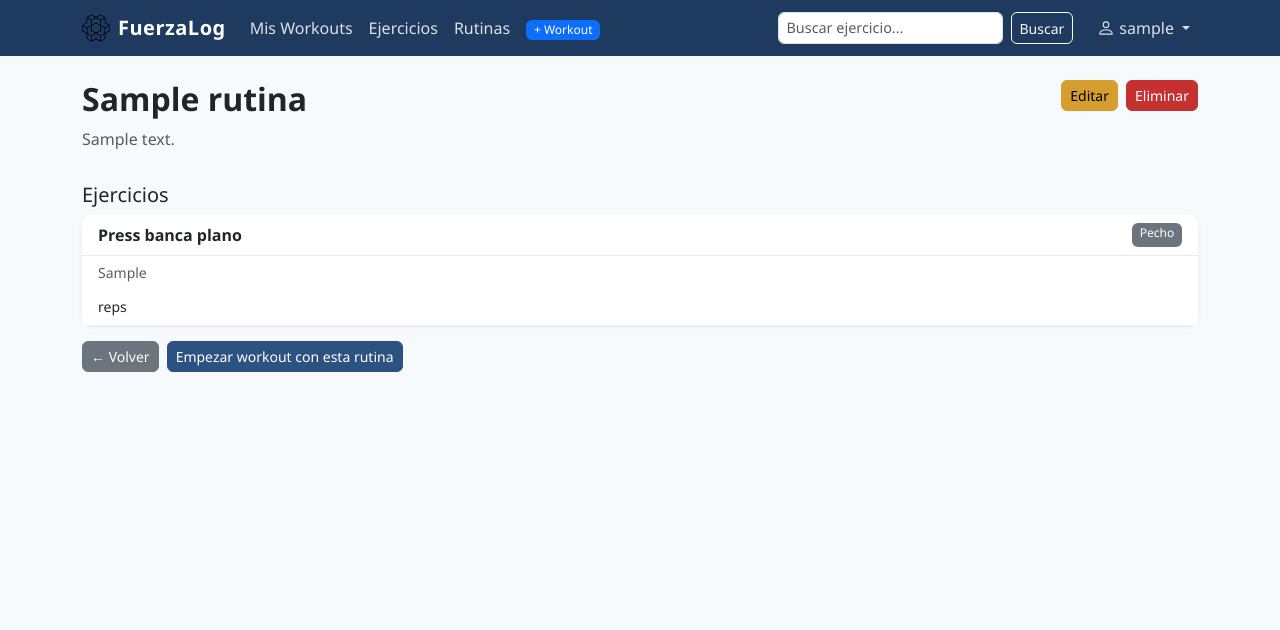
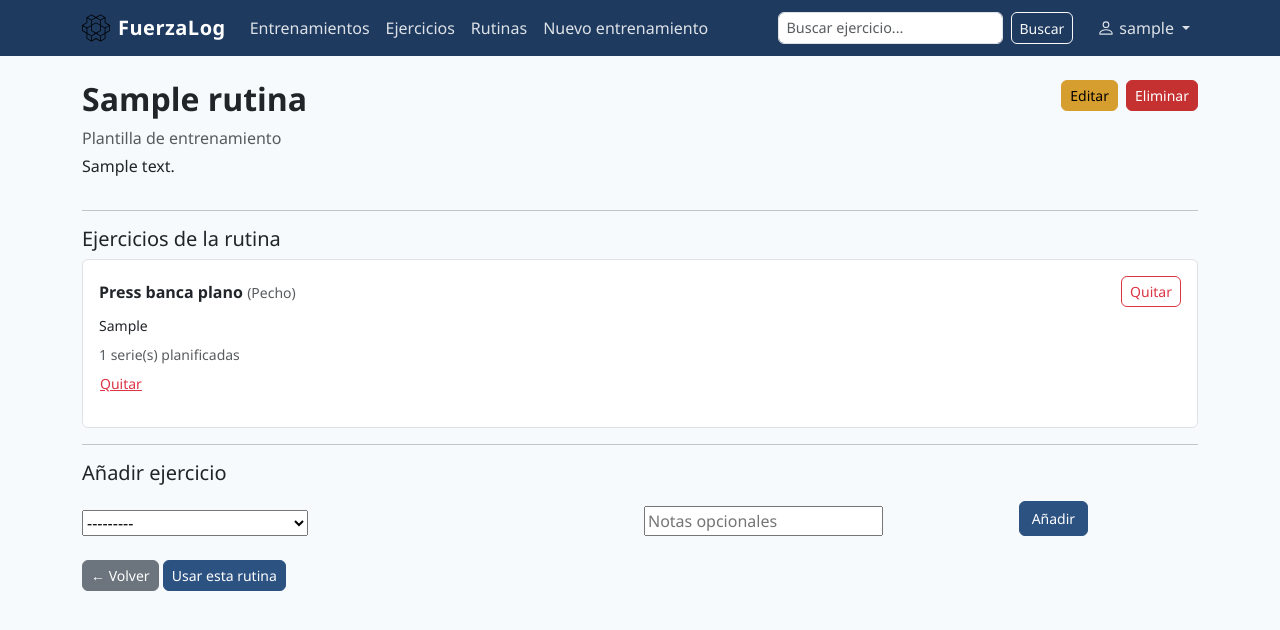
Before and after one commit to said-oudrhich/FuerzaLog, a Django app: page /rutina/1/ in a window 1280 px wide. Shown: the top 630 px of the page. Run offline with Django 5.2, Linux system fonts and the light colour scheme; a user stored in the database is signed in; data comes from the database, SQL or seed files in the repository; tables that the repository leaves empty hold one stand-in row (values such as "Sample post").

Commit message:
actualizo templates: rutina solo pide series, workout registra peso y reps

```diff
--- a/templates/base.html
+++ b/templates/base.html
@@ -58,10 +58,9 @@
 
                 {% if user.is_authenticated %}
 
-                    <!-- Links principales -->
                     <ul class="navbar-nav me-auto mb-2 mb-lg-0">
                         <li class="nav-item">
-                            <a class="nav-link" href="{% url 'workout_list' %}">Mis Workouts</a>
+                            <a class="nav-link" href="{% url 'workout_list' %}">Entrenamientos</a>
                         </li>
                         <li class="nav-item">
                             <a class="nav-link" href="{% url 'ejercicio_list' %}">Ejercicios</a>
@@ -70,13 +69,10 @@
                             <a class="nav-link" href="{% url 'rutina_list' %}">Rutinas</a>
                         </li>
                         <li class="nav-item">
-                            <a class="nav-link" href="{% url 'workout_create' %}">
-                                <span class="badge bg-primary">+ Workout</span>
-                            </a>
+                            <a class="nav-link" href="{% url 'workout_create' %}">Nuevo entrenamiento</a>
                         </li>
                     </ul>
 
-                    <!-- Búsqueda -->
                     <form class="d-flex me-3" action="{% url 'ejercicio_list' %}" method="get">
                         <input class="form-control form-control-sm me-2" type="search" name="q"
                                placeholder="Buscar ejercicio..." style="min-width:180px;"
--- a/templates/entrenamientos/detalle_rutina.html
+++ b/templates/entrenamientos/detalle_rutina.html
@@ -6,7 +6,8 @@
 <div class="d-flex justify-content-between align-items-start mb-3">
     <div>
         <h2>{{ rutina.nombre }}</h2>
-        {% if rutina.descripcion %}<p class="text-muted">{{ rutina.descripcion }}</p>{% endif %}
+        <p class="text-muted mb-1">Plantilla de entrenamiento</p>
+        {% if rutina.descripcion %}<p>{{ rutina.descripcion }}</p>{% endif %}
     </div>
     {% if rutina.usuario == request.user or request.user.is_staff %}
         <div class="d-flex gap-2">
@@ -16,32 +17,68 @@
     {% endif %}
 </div>
 
-<h5>Ejercicios</h5>
+<hr>
+
+<h5>Ejercicios de la rutina</h5>
+
 {% for bloque in ejercicios %}
-    <div class="card mb-2 shadow-sm">
-        <div class="card-header d-flex justify-content-between">
-            <strong>{{ bloque.ejercicio.nombre }}</strong>
-            <span class="badge bg-secondary">{{ bloque.ejercicio.grupo_muscular }}</span>
+    <div class="border rounded p-3 mb-3 bg-white">
+        <div class="d-flex justify-content-between align-items-center mb-2">
+            <div>
+                <strong>{{ bloque.ejercicio.nombre }}</strong>
+                <span class="text-muted small">({{ bloque.ejercicio.grupo_muscular }})</span>
+            </div>
+            <form method="post" action="{% url 'rutina_ejercicio_borrar' bloque.pk %}" class="d-inline">
+                {% csrf_token %}
+                <button class="btn btn-outline-danger btn-sm" onclick="return confirm('¿Quitar este ejercicio?')">Quitar</button>
+            </form>
         </div>
-        {% if bloque.notas %}<div class="card-body py-1"><small class="text-muted">{{ bloque.notas }}</small></div>{% endif %}
-        <ul class="list-group list-group-flush">
-            {% for s in bloque.series.all %}
-                <li class="list-group-item small">
-                    <span class="badge bg-light text-dark me-1">{{ s.get_tipo_display }}</span>
-                    {{ s.repeticiones }} reps
-                    {% if s.peso_kg %}@ {{ s.peso_kg }} kg{% endif %}
-                </li>
-            {% empty %}
-                <li class="list-group-item text-muted small">Sin series definidas.</li>
-            {% endfor %}
-        </ul>
+        {% if bloque.notas %}<p class="small mb-2">{{ bloque.notas }}</p>{% endif %}
+
+        {% if bloque.series.first %}
+            <p class="small text-muted mb-1">
+                {{ bloque.series.first.num_series }} serie(s) planificadas
+                <form method="post" action="{% url 'rutina_serie_borrar' bloque.series.first.pk %}" class="d-inline">
+                    {% csrf_token %}
+                    <button class="btn btn-link btn-sm text-danger p-0">Quitar</button>
+                </form>
+            </p>
+        {% else %}
+            <form method="post" action="{% url 'rutina_serie_crear' bloque.pk %}" class="row g-2 align-items-center mb-1">
+                {% csrf_token %}
+                <div class="col-auto">
+                    <label class="col-form-label col-form-label-sm">Número de series:</label>
+                </div>
+                <div class="col-auto">
+                    <input type="number" name="num_series" class="form-control form-control-sm" value="3" min="1" max="10" style="width:70px">
+                </div>
+                <div class="col-auto">
+                    <button type="submit" class="btn btn-outline-secondary btn-sm">Guardar</button>
+                </div>
+            </form>
+        {% endif %}
     </div>
 {% empty %}
-    <p class="text-muted">Esta rutina no tiene ejercicios aún.</p>
+    <p class="text-muted">Todavía no hay ejercicios en esta rutina.</p>
 {% endfor %}
 
-<div class="mt-3 d-flex gap-2">
+<hr>
+<h5>Añadir ejercicio</h5>
+<form method="post" action="{% url 'rutina_ejercicio_anadir' rutina.pk %}" class="row g-2 align-items-end mt-2">
+    {% csrf_token %}
+    <div class="col-md-6">
+        {{ form_ejercicio.ejercicio }}
+    </div>
+    <div class="col-md-4">
+        {{ form_ejercicio.notas }}
+    </div>
+    <div class="col-auto">
+        <button type="submit" class="btn btn-primary">Añadir</button>
+    </div>
+</form>
+
+<div class="mt-4">
     <a href="{% url 'rutina_list' %}" class="btn btn-secondary btn-sm">← Volver</a>
-    <a href="{% url 'workout_create' %}" class="btn btn-primary btn-sm">Empezar workout con esta rutina</a>
+    <a href="{% url 'workout_create' %}?rutina={{ rutina.pk }}" class="btn btn-primary btn-sm">Usar esta rutina</a>
 </div>
 {% endblock %}
--- a/templates/entrenamientos/formulario_workout.html
+++ b/templates/entrenamientos/formulario_workout.html
@@ -1,14 +1,15 @@
 {% extends "base.html" %}
 
-{% block title %}{% if form.instance.pk %}Editar{% else %}Nuevo{% endif %} Workout{% endblock %}
+{% block title %}{% if form.instance.pk %}Editar{% else %}Nuevo{% endif %} entrenamiento{% endblock %}
 
 {% block content %}
 <div class="row justify-content-center">
     <div class="col-md-7">
-        <h2 class="mb-4">{% if form.instance.pk %}Editar{% else %}Nuevo{% endif %} workout</h2>
+        <h2 class="mb-4">{% if form.instance.pk %}Editar{% else %}Nuevo{% endif %} entrenamiento</h2>
         <form method="post">
             {% csrf_token %}
             {{ form.as_p }}
+            <p class="text-muted small">Puedes elegir una rutina para empezar con sus ejercicios.</p>
             <div class="d-flex gap-2 mt-3">
                 <button type="submit" class="btn btn-primary">Guardar</button>
                 <a href="{% url 'workout_list' %}" class="btn btn-secondary">Cancelar</a>
--- a/templates/inicio.html
+++ b/templates/inicio.html
@@ -7,10 +7,10 @@
 <div class="text-center py-5">
     <img src="{% static 'logo.svg' %}" height="80" alt="FuerzaLog" class="mb-3">
     <h1 class="display-5 fw-bold">Bienvenido a FuerzaLog</h1>
-    <p class="lead text-muted">Tu diario de entrenamiento personal. Registra ejercicios, organiza rutinas y sigue tu progreso.</p>
+    <p class="lead text-muted">Registra tus entrenamientos, crea rutinas y lleva el seguimiento de tus ejercicios.</p>
     {% if user.is_authenticated %}
-        <a href="{% url 'workout_list' %}" class="btn btn-primary btn-lg me-2">Mis Workouts</a>
-        <a href="{% url 'workout_create' %}" class="btn btn-outline-primary btn-lg">Nuevo Workout</a>
+        <a href="{% url 'workout_list' %}" class="btn btn-primary btn-lg me-2">Mis entrenamientos</a>
+        <a href="{% url 'workout_create' %}" class="btn btn-outline-primary btn-lg">Nuevo entrenamiento</a>
     {% else %}
         <a href="{% url 'registro' %}" class="btn btn-primary btn-lg me-2">Crear cuenta</a>
         <a href="{% url 'login' %}" class="btn btn-outline-primary btn-lg">Iniciar sesión</a>
```
Also changed, not shown: templates/entrenamientos/detalle_sesion.html (deleted, +0 -76 lines), templates/entrenamientos/detalle_workout.html (+23 -22 lines), templates/entrenamientos/formulario_rutina.html (+2 -34 lines), templates/entrenamientos/formulario_sesion.html (deleted, +0 -19 lines), templates/entrenamientos/lista_rutinas.html (+4 -3 lines), templates/entrenamientos/lista_sesiones.html (deleted, +0 -33 lines), templates/entrenamientos/lista_workouts.html (+13 -15 lines).
